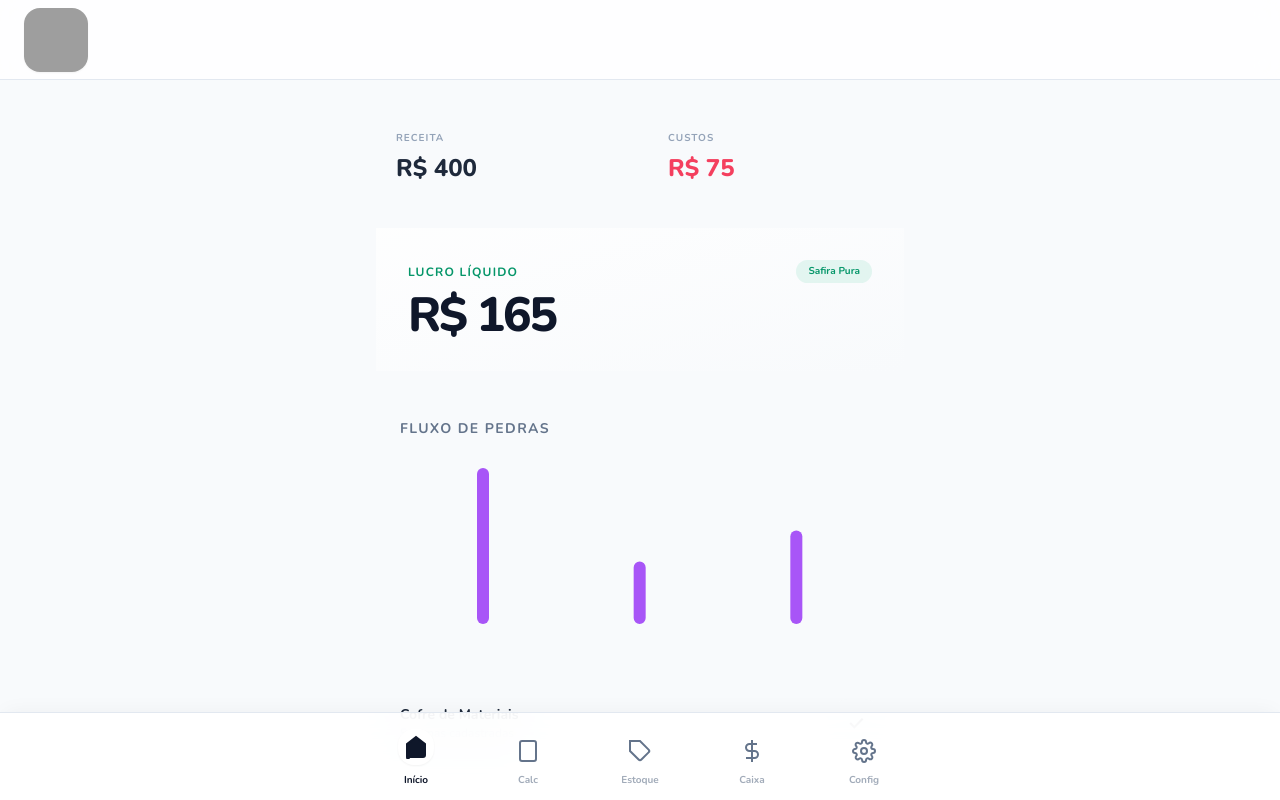
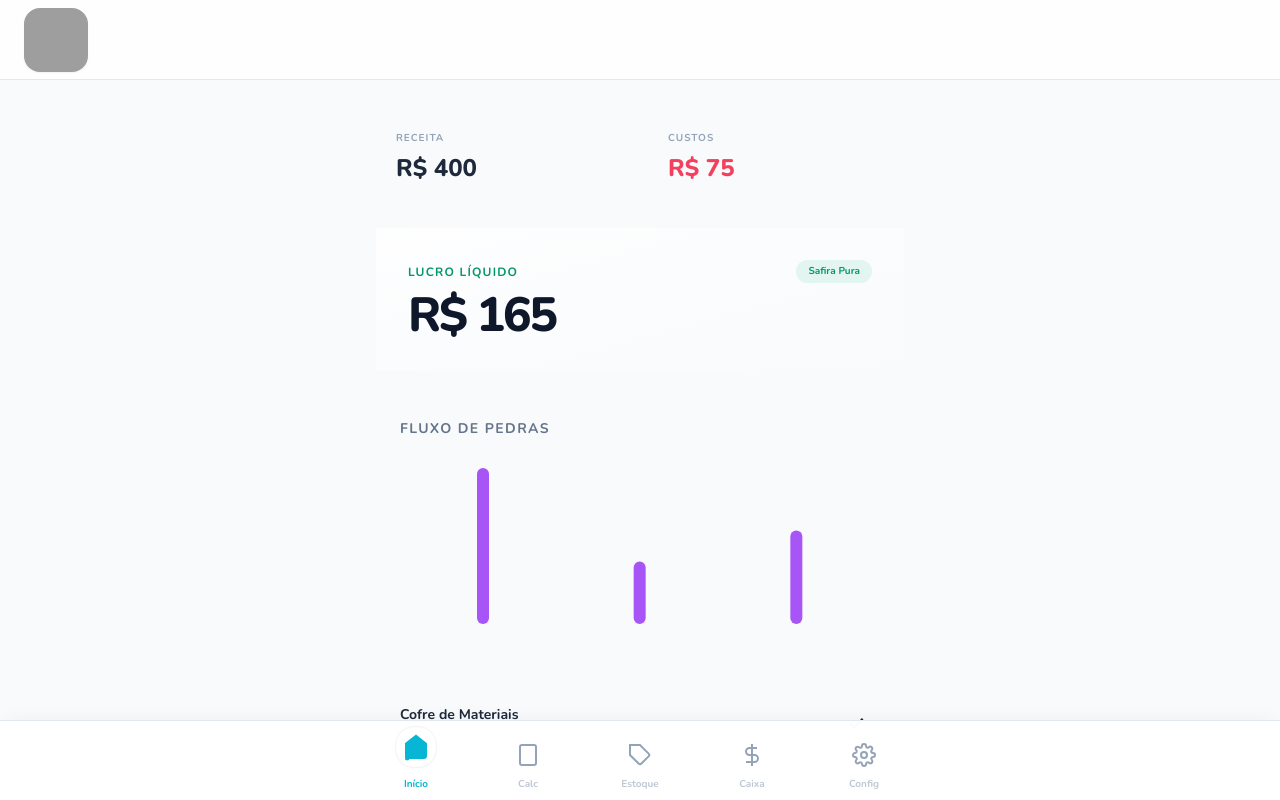
Before and after one commit to bra83/333gestao, a React (Vite) app: page / in a window 1280 px wide. Built offline with nearby package versions, Linux system fonts and the light colour scheme; no server answers; grey boxes are pictures that could not be loaded.

Commit message:
Update App.tsx

```diff
--- a/App.tsx
+++ b/App.tsx
@@ -247,14 +247,21 @@ const App: React.FC = () => {
     localStorage.setItem('APPS_SCRIPT_URL', val);
   };
 
-  const NavButton = ({ v, icon: Icon, label }: { v: ViewState, icon: any, label: string }) => (
-    <button onClick={() => setView(v)} className={`flex flex-col items-center justify-center w-full py-3 transition-all duration-300 ${view === v ? 'text-primary' : 'text-textMuted hover:text-primary/70'}`}>
-      <div className={`p-1.5 rounded-2xl transition-all duration-300 ${view === v ? 'bg-white shadow-sm -translate-y-1' : ''}`}>
-        <Icon active={view === v} />
-      </div>
-      <span className={`text-[10px] font-bold mt-1 ${view === v ? 'opacity-100' : 'opacity-60'}`}>{label}</span>
-    </button>
-  );
+  // NavButton atualizado para suportar cores Jewelery
+  const NavButton = ({ v, icon: Icon, label, activeColor, hoverColor }: { v: ViewState, icon: any, label: string, activeColor: string, hoverColor: string }) => {
+    const isActive = view === v;
+    return (
+      <button
+        onClick={() => setView(v)}
+        className={`group flex flex-col items-center justify-center w-full py-2 transition-all duration-300 ${isActive ? activeColor : 'text-slate-400 ' + hoverColor}`}
+      >
+        <div className={`p-1.5 rounded-2xl transition-all duration-300 ${isActive ? 'bg-white shadow-sm -translate-y-2 scale-110 ring-1 ring-slate-100' : 'group-hover:-translate-y-1 group-hover:bg-slate-50'}`}>
+          <Icon active={isActive} />
+        </div>
+        <span className={`text-[10px] font-bold mt-1 transition-all ${isActive ? 'opacity-100' : 'opacity-60 group-hover:opacity-100'}`}>{label}</span>
+      </button>
+    );
+  };
 
   return (
     <div className="min-h-screen bg-bgBody text-textMain font-sans selection:bg-accent/20 selection:text-accent">
@@ -294,14 +301,54 @@ const App: React.FC = () => {
         {view === ViewState.SETTINGS && <SettingsView settings={settings} onSave={handleSaveSettings} apiUrl={apiUrl} onUrlChange={handleUrlChange} lastError={lastError} onRetry={fetchData} onMaintenance={handleMaintenance} />}
       </main>
 
-      {/* MODERN NAV */}
-      <nav className="fixed bottom-0 left-0 w-full bg-white/90 backdrop-blur-xl border-t border-slate-200 pb-safe z-30 shadow-nav">
+      {/* MODERN NAV JEWELERY COLORS */}
+      <nav className="fixed bottom-0 left-0 w-full bg-white/95 backdrop-blur-xl border-t border-slate-200 pb-safe z-30 shadow-nav">
         <div className="flex justify-around max-w-xl mx-auto pt-2 px-2">
-          <NavButton v={ViewState.DASHBOARD} icon={({active}:any) => <svg width="24" height="24" viewBox="0 0 24 24" fill={active ? "currentColor" : "none"} stroke="currentColor" strokeWidth="2" className="transition-all"><path d="M3 9l9-7 9 7v11a2 2 0 0 1-2 2H5a2 2 0 0 1-2 2H5a2 2 0 0 1-2-2z"/></svg>} label="Início" />
-          <NavButton v={ViewState.CALCULATOR} icon={({active}:any) => <svg width="24" height="24" viewBox="0 0 24 24" fill={active ? "currentColor" : "none"} stroke="currentColor" strokeWidth="2" className="transition-all"><rect x="4" y="2" width="16" height="20" rx="2"/><line x1="12" y1="18" x2="12" y2="18"/><line x1="8" y1="18" x2="8" y2="18"/><line x1="16" y1="18" x2="16" y2="18"/><line x1="8" y1="14" x2="8" y2="14"/><line x1="12" y1="14" x2="12" y2="14"/><line x1="16" y1="14" x2="16" y2="14"/><line x1="8" y1="10" x2="8" y2="10"/><line x1="12" y1="10" x2="12" y2="10"/><line x1="16" y1="10" x2="16" y2="10"/></svg>} label="Calc" />
-          <NavButton v={ViewState.INVENTORY} icon={({active}:any) => <svg width="24" height="24" viewBox="0 0 24 24" fill={active ? "currentColor" : "none"} stroke="currentColor" strokeWidth="2" className="transition-all"><path d="M20.59 13.41l-7.17 7.17a2 2 0 0 1-2.83 0L2 12V2h10l8.59 8.59a2 2 0 0 1 0 2.82z"/><line x1="7" y1="7" x2="7.01" y2="7"/></svg>} label="Estoque" />
-          <NavButton v={ViewState.TRANSACTIONS} icon={({active}:any) => <svg width="24" height="24" viewBox="0 0 24 24" fill="none" stroke="currentColor" strokeWidth="2" className="transition-all"><line x1="12" y1="1" x2="12" y2="23"/><path d="M17 5H9.5a3.5 3.5 0 0 0 0 7h5a3.5 3.5 0 0 1 0 7H6"/></svg>} label="Caixa" />
-          <NavButton v={ViewState.SETTINGS} icon={({active}:any) => <svg width="24" height="24" viewBox="0 0 24 24" fill={active ? "currentColor" : "none"} stroke="currentColor" strokeWidth="2" className="transition-all"><circle cx="12" cy="12" r="3"/><path d="M19.4 15a1.65 1.65 0 0 0 .33 1.82l.06.06a2 2 0 0 1 0 2.83 2 2 0 0 1-2.83 0l-.06-.06a1.65 1.65 0 0 0-1.82-.33 1.65 1.65 0 0 0-1 1.51V21a2 2 0 0 1-2 2 2 2 0 0 1-2-2v-.09A1.65 1.65 0 0 0 9 19.4a1.65 1.65 0 0 0-1.82.33l-.06.06a2 2 0 0 1-2.83 0 2 2 0 0 1 0-2.83l.06-.06a1.65 1.65 0 0 0 .33-1.82 1.65 1.65 0 0 0-1.51-1H3a2 2 0 0 1-2-2 2 2 0 0 1 2-2h.09A1.65 1.65 0 0 0 4.6 9a1.65 1.65 0 0 0-.33-1.82l-.06-.06a2 2 0 0 1 0-2.83 2 2 0 0 1 2.83 0l.06.06a1.65 1.65 0 0 0 1.82.33H9a1.65 1.65 0 0 0 1-1.51V3a2 2 0 0 1 2-2 2 2 0 0 1 2 2v.09a1.65 1.65 0 0 0 1 1.51 1.65 1.65 0 0 0 1.82-.33l.06-.06a2 2 0 0 1 2.83 0 2 2 0 0 1 0 2.83l-.06.06a1.65 1.65 0 0 0-.33 1.82V9a1.65 1.65 0 0 0 1.51 1H21a2 2 0 0 1 2 2 2 2 0 0 1-2 2h-.09a1.65 1.65 0 0 0-1.51 1z"/></svg>} label="Config" />
+
+          {/* DIAMOND (CYAN) */}
+          <NavButton
+            v={ViewState.DASHBOARD}
+            activeColor="text-cyan-500"
+            hoverColor="hover:text-cyan-500"
+            icon={({active}:any) => <svg width="24" height="24" viewBox="0 0 24 24" fill={active ? "currentColor" : "none"} stroke="currentColor" strokeWidth="2" className="transition-all"><path d="M3 9l9-7 9 7v11a2 2 0 0 1-2 2H5a2 2 0 0 1-2 2H5a2 2 0 0 1-2-2z"/></svg>}
+            label="Início"
+          />
+
+          {/* TOPAZ (AMBER/GOLD) */}
+          <NavButton
+            v={ViewState.CALCULATOR}
+            activeColor="text-amber-500"
+            hoverColor="hover:text-amber-500"
+            icon={({active}:any) => <svg width="24" height="24" viewBox="0 0 24 24" fill={active ? "currentColor" : "none"} stroke="currentColor" strokeWidth="2" className="transition-all"><rect x="4" y="2" width="16" height="20" rx="2"/><line x1="12" y1="18" x2="12" y2="18"/><line x1="8" y1="18" x2="8" y2="18"/><line x1="16" y1="18" x2="16" y2="18"/><line x1="8" y1="14" x2="8" y2="14"/><line x1="12" y1="14" x2="12" y2="14"/><line x1="16" y1="14" x2="16" y2="14"/><line x1="8" y1="10" x2="8" y2="10"/><line x1="12" y1="10" x2="12" y2="10"/><line x1="16" y1="10" x2="16" y2="10"/></svg>}
+            label="Calc"
+          />
+
+          {/* EMERALD (GREEN) */}
+          <NavButton
+            v={ViewState.INVENTORY}
+            activeColor="text-emerald-500"
+            hoverColor="hover:text-emerald-500"
+            icon={({active}:any) => <svg width="24" height="24" viewBox="0 0 24 24" fill={active ? "currentColor" : "none"} stroke="currentColor" strokeWidth="2" className="transition-all"><path d="M20.59 13.41l-7.17 7.17a2 2 0 0 1-2.83 0L2 12V2h10l8.59 8.59a2 2 0 0 1 0 2.82z"/><line x1="7" y1="7" x2="7.01" y2="7"/></svg>}
+            label="Estoque"
+          />
+
+          {/* RUBY (ROSE/RED) */}
+          <NavButton
+            v={ViewState.TRANSACTIONS}
+            activeColor="text-rose-500"
+            hoverColor="hover:text-rose-500"
+            icon={({active}:any) => <svg width="24" height="24" viewBox="0 0 24 24" fill="none" stroke="currentColor" strokeWidth="2" className="transition-all"><line x1="12" y1="1" x2="12" y2="23"/><path d="M17 5H9.5a3.5 3.5 0 0 0 0 7h5a3.5 3.5 0 0 1 0 7H6"/></svg>}
+            label="Caixa"
+          />
+
+          {/* AMETHYST (VIOLET/PURPLE) */}
+          <NavButton
+            v={ViewState.SETTINGS}
+            activeColor="text-violet-500"
+            hoverColor="hover:text-violet-500"
+            icon={({active}:any) => <svg width="24" height="24" viewBox="0 0 24 24" fill={active ? "currentColor" : "none"} stroke="currentColor" strokeWidth="2" className="transition-all"><circle cx="12" cy="12" r="3"/><path d="M19.4 15a1.65 1.65 0 0 0 .33 1.82l.06.06a2 2 0 0 1 0 2.83 2 2 0 0 1-2.83 0l-.06-.06a1.65 1.65 0 0 0-1.82-.33 1.65 1.65 0 0 0-1 1.51V21a2 2 0 0 1-2 2 2 2 0 0 1-2-2v-.09A1.65 1.65 0 0 0 9 19.4a1.65 1.65 0 0 0-1.82.33l-.06.06a2 2 0 0 1-2.83 0 2 2 0 0 1 0-2.83l.06-.06a1.65 1.65 0 0 0 .33-1.82 1.65 1.65 0 0 0-1.51-1H3a2 2 0 0 1-2-2 2 2 0 0 1 2-2h.09A1.65 1.65 0 0 0 4.6 9a1.65 1.65 0 0 0-.33-1.82l-.06-.06a2 2 0 0 1 0-2.83 2 2 0 0 1 2.83 0l.06.06a1.65 1.65 0 0 0 1.82.33H9a1.65 1.65 0 0 0 1-1.51V3a2 2 0 0 1 2-2 2 2 0 0 1 2 2v.09a1.65 1.65 0 0 0 1 1.51 1.65 1.65 0 0 0 1.82-.33l.06-.06a2 2 0 0 1 2.83 0 2 2 0 0 1 0 2.83l-.06.06a1.65 1.65 0 0 0-.33 1.82V9a1.65 1.65 0 0 0 1.51 1H21a2 2 0 0 1 2 2 2 2 0 0 1-2 2h-.09a1.65 1.65 0 0 0-1.51 1z"/></svg>}
+            label="Config"
+          />
         </div>
       </nav>
 
```
